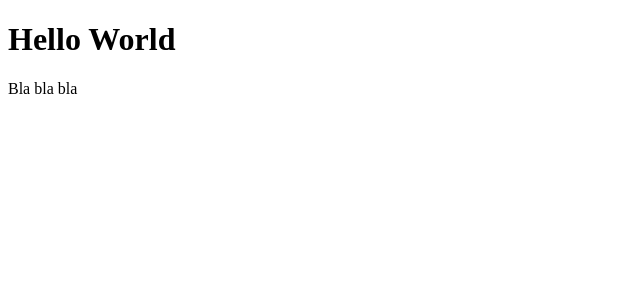
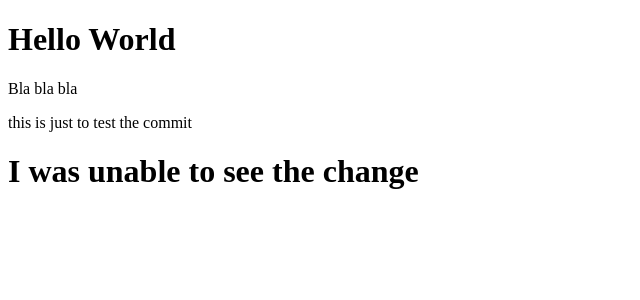
Before and after one commit to Mnevis-WebDev/JSX, a React (Create React App) app: page / in a window 1280 px wide. Shown: the top 300 px of the page, without its empty margins (0-640 px from the left). Built offline with nearby package versions, Linux system fonts and the light colour scheme.

Commit message:
Add a h1 element This is just a test

```diff
--- a/src/index.js
+++ b/src/index.js
@@ -5,6 +5,8 @@ ReactDOM.render(
   <div>
     <h1>Hello World</h1>
     <p>Bla bla bla</p>
+    <p>this is just to test the commit</p>
+    <h1> I was unable to see the change </h1>
   </div>,
   document.getElementById("root")
 );
```
